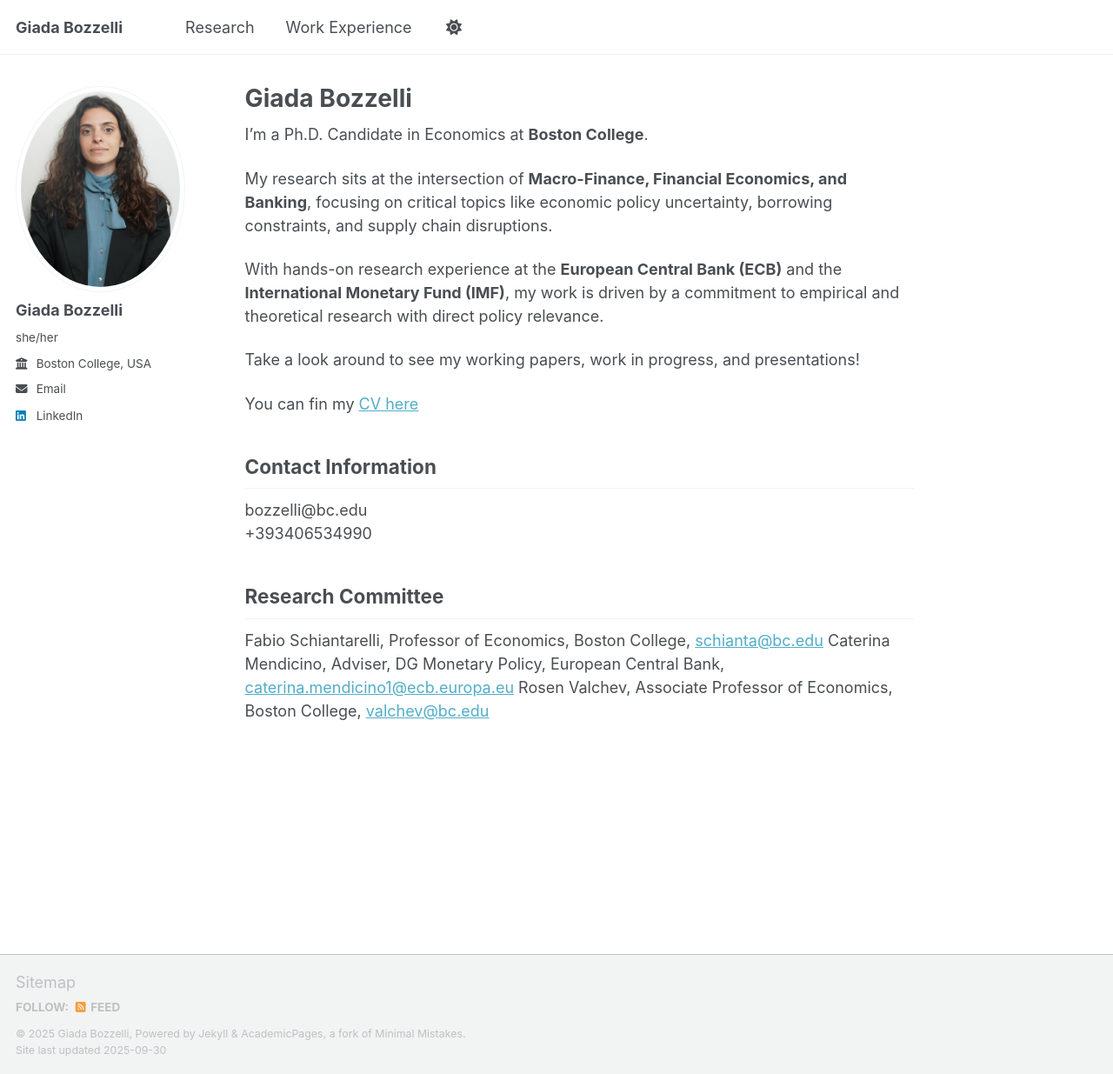
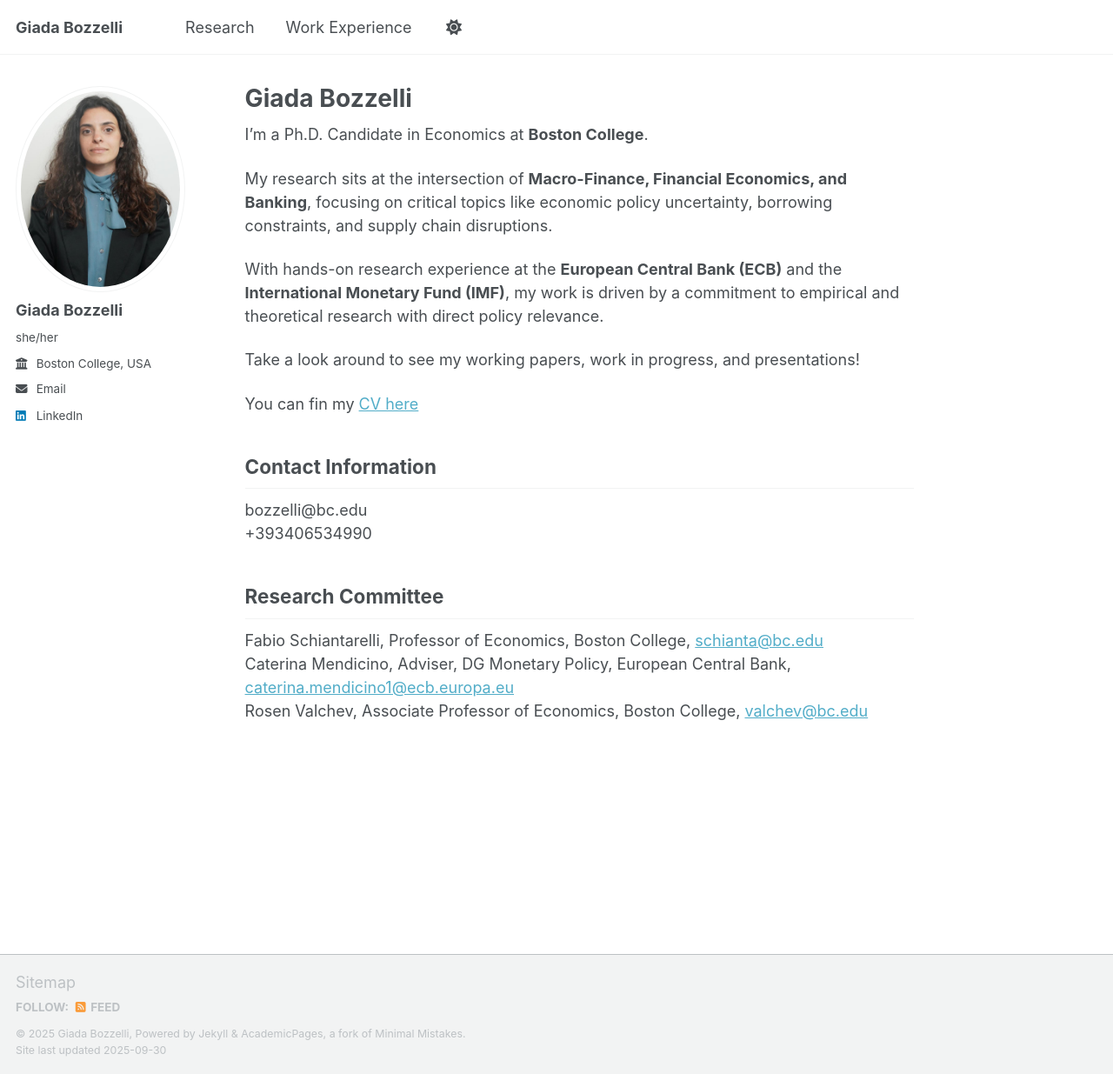
Before and after one commit to Gimmibozz/Gimmibozz.github.io, a Jekyll site: the page built from _pages/about.md, in a window 1280 px wide and 1235 px high. Shown: the whole window at 87% size. Built offline with Jekyll 4.4.1, drawn with Linux system fonts in a browser that asks for light colours; a script that is not in the unit is left out.

```diff
--- a/_pages/about.md
+++ b/_pages/about.md
@@ -22,6 +22,6 @@ bozzelli@bc.edu <br>
 +393406534990
 
 ## Research Committee
-Fabio Schiantarelli, Professor of Economics, Boston College, [schianta@bc.edu](mailto:schianta@bc.edu)
-Caterina Mendicino, Adviser, DG Monetary Policy, European Central Bank, [caterina.mendicino1@ecb.europa.eu](mailto:caterina.mendicino1@ecb.europa.eu)
-Rosen Valchev, Associate Professor of Economics, Boston College, [valchev@bc.edu](mailto:valchev@bc.edu)
+Fabio Schiantarelli, Professor of Economics, Boston College, [schianta@bc.edu](mailto:schianta@bc.edu)<br>
+Caterina Mendicino, Adviser, DG Monetary Policy, European Central Bank, [caterina.mendicino1@ecb.europa.eu](mailto:caterina.mendicino1@ecb.europa.eu)<br>
+Rosen Valchev, Associate Professor of Economics, Boston College, [valchev@bc.edu](mailto:valchev@bc.edu)<br>
```
